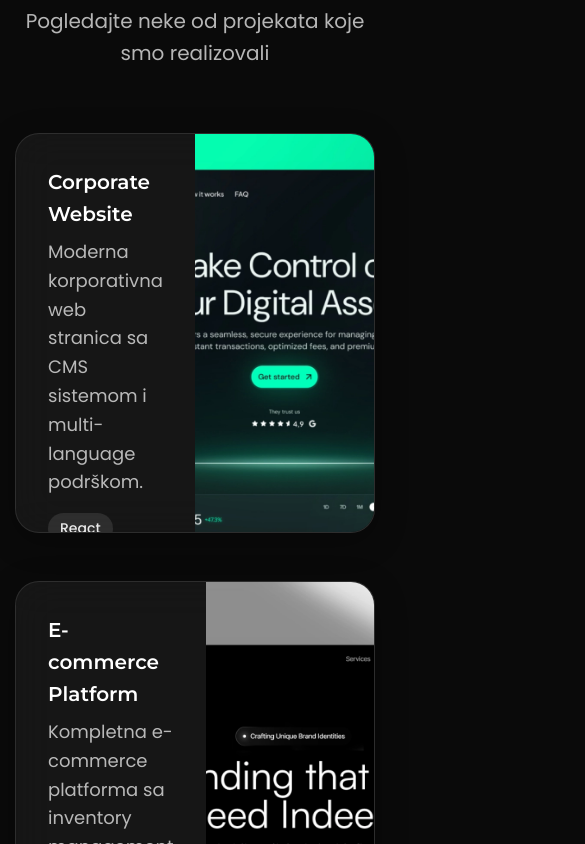
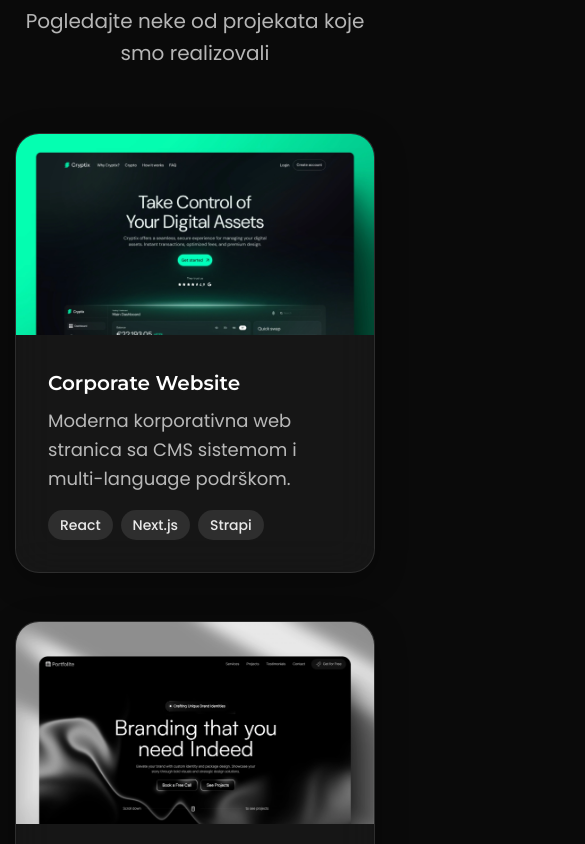
Before and after one commit to g-popovic/landing-page, a Next.js app: page / in a window 390 px wide. Shown: the part 4400-5244 px from the top of the page, 585 px wide, since content can reach past the window. Built offline with nearby package versions, Linux system fonts and the light colour scheme.

Commit message:
Fix mobile design a bit

```diff
--- a/src/app/globals.css
+++ b/src/app/globals.css
@@ -1,4 +1,9 @@
 /* Reset and Base Styles */
+
+html {
+	scroll-behavior: smooth;
+}
+
 * {
 	margin: 0;
 	padding: 0;
@@ -29,10 +34,6 @@ h6 {
 	& * {
 		font-family: "Montserrat", monospace;
 	}
-}
-
-html {
-	scroll-behavior: smooth;
 }
 
 /* Global Keyframes */
--- a/src/components/Footer.css
+++ b/src/components/Footer.css
@@ -4,6 +4,8 @@
 	color: white;
 	padding: 3rem 0 1rem;
 	border-top: 1px solid rgba(255, 255, 255, 0.1);
+	width: 100vw;
+	overflow: hidden;
 }
 
 .footer-content {
@@ -48,3 +50,11 @@
 	text-align: center;
 	color: rgba(255, 255, 255, 0.5);
 }
+
+@media (max-width: 768px) {
+	.footer-content {
+		display: flex;
+		flex-direction: column;
+		gap: 3rem;
+	}
+}
--- a/src/components/Navigation.css
+++ b/src/components/Navigation.css
@@ -11,7 +11,7 @@
 .nav {
 	position: fixed;
 	top: 0;
-	width: 100%;
+	width: 100vw;
 	backdrop-filter: blur(20px);
 	background: rgba(3, 3, 3, 0.2);
 	z-index: 1000;
--- a/src/components/Portfolio.css
+++ b/src/components/Portfolio.css
@@ -69,4 +69,20 @@
 	.portfolio-grid {
 		grid-template-columns: 1fr;
 	}
+
+	.portfolio-item {
+		display: flex;
+		flex-direction: column;
+		height: auto;
+
+		.portfolio-image {
+			width: 100%;
+			height: auto;
+			aspect-ratio: 16 / 9;
+		}
+
+		.portfolio-content {
+			order: 2;
+		}
+	}
 }
```
